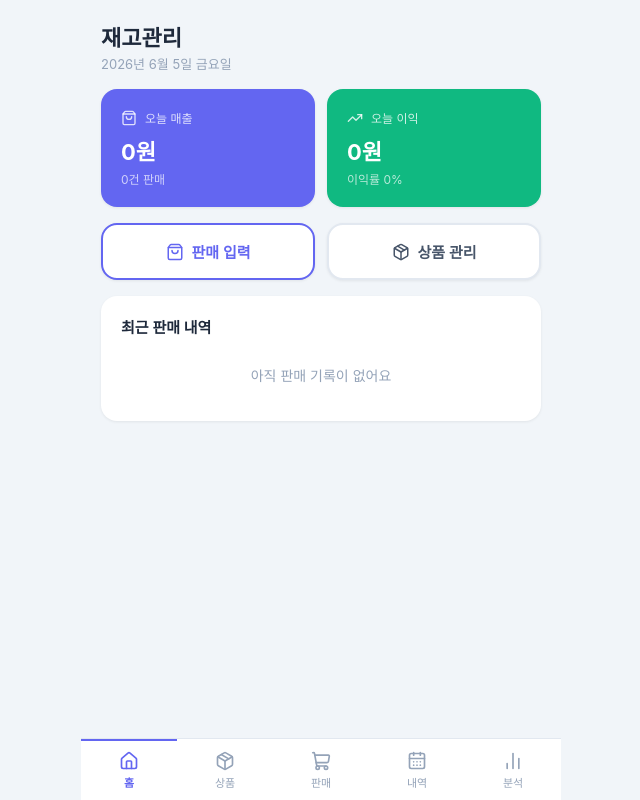
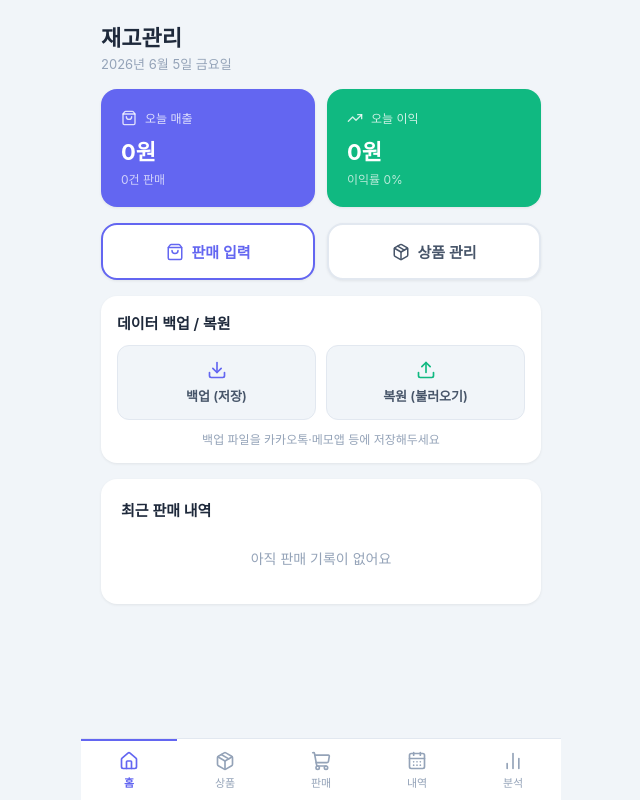
Before and after one commit to taewoo95/bongrang-store, a React (Vite) app: page / in a window 1280 px wide. Shown: the whole page, without its empty margins (319-959 px from the left). Built offline with nearby package versions, Linux system fonts and the light colour scheme.

Commit message:
데이터 백업/복원 기능 추가

```diff
--- a/src/components/Dashboard.jsx
+++ b/src/components/Dashboard.jsx
@@ -1,7 +1,25 @@
-import { getProducts, getSales } from '../store'
-import { AlertTriangle, TrendingUp, ShoppingBag, Package } from 'lucide-react'
+import { useState, useRef } from 'react'
+import { getProducts, getSales, exportBackup, importBackup } from '../store'
+import { AlertTriangle, TrendingUp, ShoppingBag, Package, Download, Upload } from 'lucide-react'
 
 export default function Dashboard({ onNavigate }) {
+  const [restoreMsg, setRestoreMsg] = useState(null)
+  const fileInputRef = useRef(null)
+
+  const handleImport = async (e) => {
+    const file = e.target.files[0]
+    if (!file) return
+    try {
+      const result = await importBackup(file)
+      const date = new Date(result.exportedAt).toLocaleDateString('ko-KR')
+      setRestoreMsg(`✅ 복원 완료! 상품 ${result.products}개, 판매내역 ${result.sales}건 (백업일: ${date})`)
+      setTimeout(() => { setRestoreMsg(null); window.location.reload() }, 2000)
+    } catch (err) {
+      setRestoreMsg(`❌ ${err.message}`)
+      setTimeout(() => setRestoreMsg(null), 3000)
+    }
+    e.target.value = ''
+  }
   const products = getProducts()
   const sales = getSales()
 
@@ -109,6 +127,44 @@ export default function Dashboard({ onNavigate }) {
         </button>
       </div>
 
+      {/* 백업 / 복원 */}
+      <div style={{ background: '#fff', borderRadius: '16px', padding: '16px', boxShadow: '0 1px 3px rgba(0,0,0,0.07)' }}>
+        <h3 style={{ fontSize: '15px', fontWeight: '600', marginBottom: '12px', color: '#1e293b' }}>데이터 백업 / 복원</h3>
+        {restoreMsg && (
+          <div style={{ background: restoreMsg.startsWith('✅') ? '#d1fae5' : '#fee2e2', borderRadius: '10px', padding: '10px 14px', marginBottom: '12px', fontSize: '13px', color: '#1e293b' }}>
+            {restoreMsg}
+          </div>
+        )}
+        <div style={{ display: 'grid', gridTemplateColumns: '1fr 1fr', gap: '10px' }}>
+          <button
+            onClick={exportBackup}
+            style={{
+              background: '#f1f5f9', border: '1.5px solid #e2e8f0', borderRadius: '12px',
+              padding: '14px 10px', display: 'flex', flexDirection: 'column', alignItems: 'center', gap: '6px',
+              color: '#475569', fontSize: '13px', fontWeight: '600', cursor: 'pointer',
+            }}
+          >
+            <Download size={20} color="#6366f1" />
+            백업 (저장)
+          </button>
+          <button
+            onClick={() => fileInputRef.current?.click()}
+            style={{
+              background: '#f1f5f9', border: '1.5px solid #e2e8f0', borderRadius: '12px',
+              padding: '14px 10px', display: 'flex', flexDirection: 'column', alignItems: 'center', gap: '6px',
+              color: '#475569', fontSize: '13px', fontWeight: '600', cursor: 'pointer',
+            }}
+          >
+            <Upload size={20} color="#10b981" />
+            복원 (불러오기)
+          </button>
+        </div>
+        <input ref={fileInputRef} type="file" accept=".json" onChange={handleImport} style={{ display: 'none' }} />
+        <p style={{ fontSize: '12px', color: '#94a3b8', marginTop: '10px', textAlign: 'center' }}>
+          백업 파일을 카카오톡·메모앱 등에 저장해두세요
+        </p>
+      </div>
+
       {/* 최근 판매 내역 */}
       <div style={card()}>
         <h3 style={{ fontSize: '15px', fontWeight: '600', marginBottom: '12px', color: '#1e293b' }}>
--- a/src/store.js
+++ b/src/store.js
@@ -44,6 +44,41 @@ export function deleteProduct(id) {
   saveProducts(products)
 }
 
+export function exportBackup() {
+  const data = {
+    version: 1,
+    exportedAt: new Date().toISOString(),
+    products: getProducts(),
+    sales: getSales(),
+  }
+  const blob = new Blob([JSON.stringify(data, null, 2)], { type: 'application/json' })
+  const url = URL.createObjectURL(blob)
+  const a = document.createElement('a')
+  const date = new Date().toISOString().slice(0, 10)
+  a.href = url
+  a.download = `재고관리_백업_${date}.json`
+  a.click()
+  URL.revokeObjectURL(url)
+}
+
+export function importBackup(file) {
+  return new Promise((resolve, reject) => {
+    const reader = new FileReader()
+    reader.onload = (e) => {
+      try {
+        const data = JSON.parse(e.target.result)
+        if (!data.products || !data.sales) throw new Error('올바른 백업 파일이 아니에요.')
+        saveProducts(data.products)
+        saveSales(data.sales)
+        resolve({ products: data.products.length, sales: data.sales.length, exportedAt: data.exportedAt })
+      } catch (err) {
+        reject(err)
+      }
+    }
+    reader.readAsText(file)
+  })
+}
+
 export function deductStock(productId, qty) {
   const products = getProducts()
   const idx = products.findIndex(p => p.id === productId)
```
